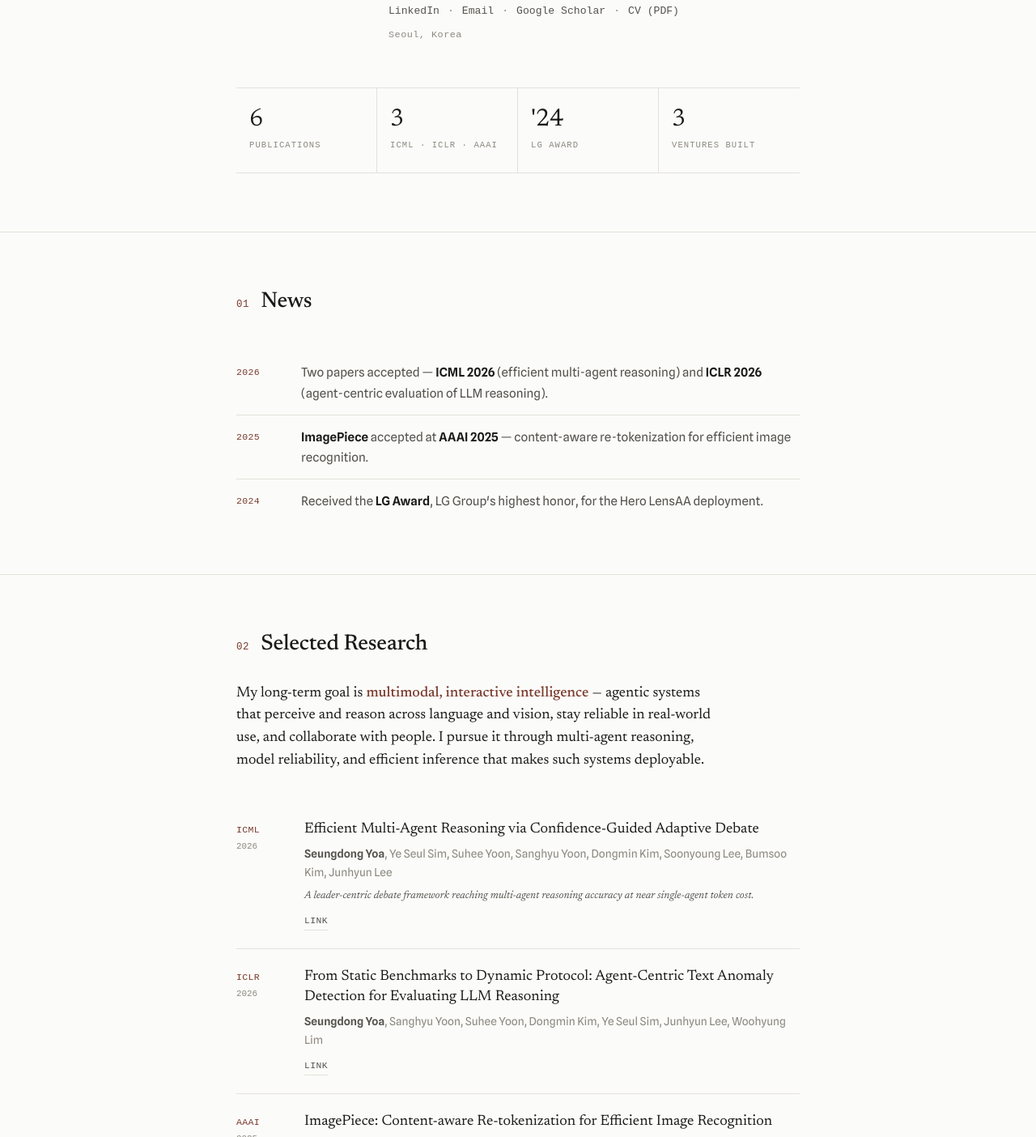
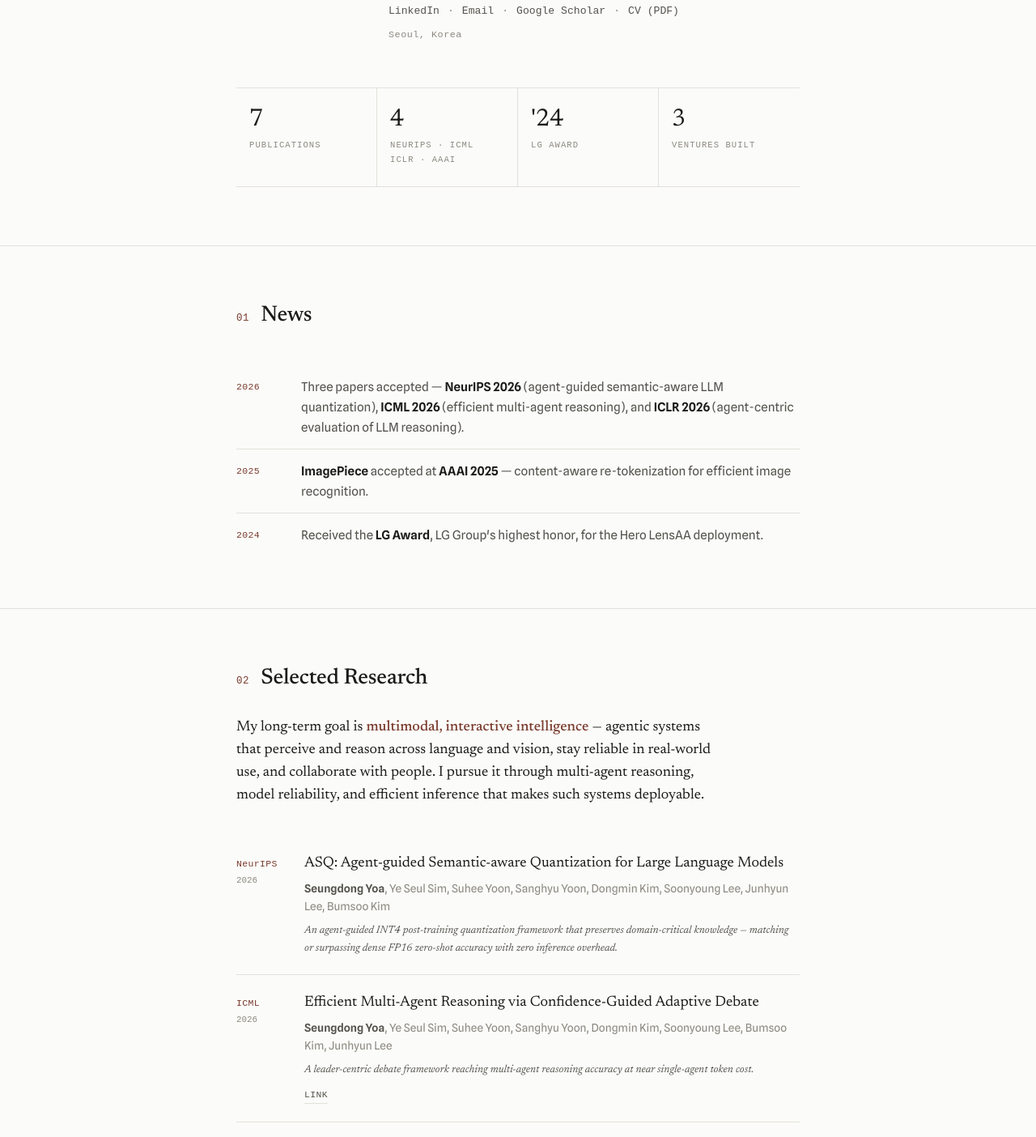
Before and after one commit to sdyoa/sdyoa.github.io, a plain HTML site: page index.html in a window 1280 px wide. Shown: the part 789-2193 px from the top of the page at 81% size. Drawn offline with Linux system fonts and the light colour scheme; a web font is replaced by a local one.

Commit message:
Add NeurIPS 2026 (ASQ) paper; update CV PDF, metrics, and news
Co-Authored-By: Claude Fable 5.1 <noreply@anthropic.com>

```diff
--- a/index.html
+++ b/index.html
@@ -6,9 +6,9 @@
 <title>Seungdong Yoa — AI Research Scientist</title>
 
 <!-- ===== SEO ===== -->
-<meta name="description" content="Seungdong Yoa — AI Research Scientist at LG AI Research. LLM reasoning, multi-agent systems, hallucination detection, and efficient inference. ICML / ICLR / AAAI. Founder & angel investor.">
+<meta name="description" content="Seungdong Yoa — AI Research Scientist at LG AI Research. LLM reasoning, multi-agent systems, hallucination detection, and efficient inference. NeurIPS / ICML / ICLR / AAAI. Founder & angel investor.">
 <meta name="author" content="Seungdong Yoa">
-<meta name="keywords" content="Seungdong Yoa, AI Research Scientist, LLM, Large Language Models, Multi-Agent Systems, LG AI Research, Machine Learning, ICML, ICLR, AAAI">
+<meta name="keywords" content="Seungdong Yoa, AI Research Scientist, LLM, Large Language Models, Multi-Agent Systems, LG AI Research, Machine Learning, NeurIPS, ICML, ICLR, AAAI">
 <!-- Update to a custom domain here if you add one later -->
 <link rel="canonical" href="https://sdyoa.github.io/">
 
@@ -455,12 +455,12 @@
 
     <div class="metrics reveal">
       <div class="metric">
-        <div class="metric-num">6</div>
+        <div class="metric-num">7</div>
         <div class="metric-label">Publications</div>
       </div>
       <div class="metric">
-        <div class="metric-num">3</div>
-        <div class="metric-label">ICML · ICLR · AAAI</div>
+        <div class="metric-num">4</div>
+        <div class="metric-label">NeurIPS · ICML<br>ICLR · AAAI</div>
       </div>
       <div class="metric">
         <div class="metric-num">'24</div>
@@ -484,7 +484,7 @@
     <div class="news-list">
       <div class="news-item reveal">
         <div class="news-date">2026</div>
-        <div class="news-text">Two papers accepted — <strong>ICML 2026</strong> (efficient multi-agent reasoning) and <strong>ICLR 2026</strong> (agent-centric evaluation of LLM reasoning).</div>
+        <div class="news-text">Three papers accepted — <strong>NeurIPS 2026</strong> (agent-guided semantic-aware LLM quantization), <strong>ICML 2026</strong> (efficient multi-agent reasoning), and <strong>ICLR 2026</strong> (agent-centric evaluation of LLM reasoning).</div>
       </div>
       <div class="news-item reveal">
         <div class="news-date">2025</div>
@@ -512,6 +512,18 @@
       multi-agent reasoning, model reliability, and efficient inference that makes
       such systems deployable.
     </p>
+
+    <div class="pub reveal">
+      <div>
+        <div class="pub-venue">NeurIPS</div>
+        <div class="pub-year">2026</div>
+      </div>
+      <div>
+        <div class="pub-title">ASQ: Agent-guided Semantic-aware Quantization for Large Language Models</div>
+        <div class="pub-authors"><strong>Seungdong Yoa</strong>, Ye Seul Sim, Suhee Yoon, Sanghyu Yoon, Dongmin Kim, Soonyoung Lee, Junhyun Lee, Bumsoo Kim</div>
+        <div class="pub-note">An agent-guided INT4 post-training quantization framework that preserves domain-critical knowledge — matching or surpassing dense FP16 zero-shot accuracy with zero inference overhead.</div>
+      </div>
+    </div>
 
     <div class="pub reveal">
       <div>
```
Also changed, not shown: 1 other file.
